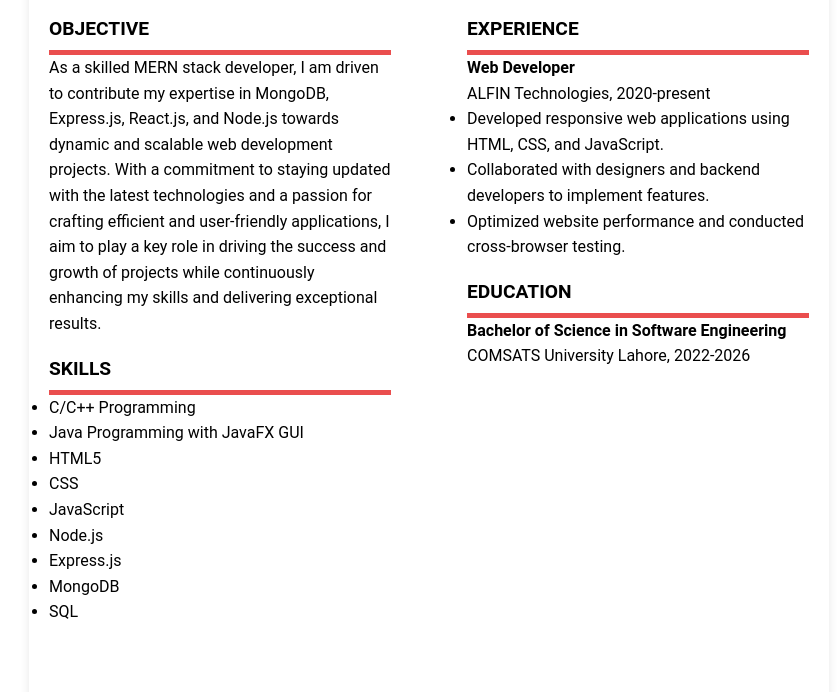
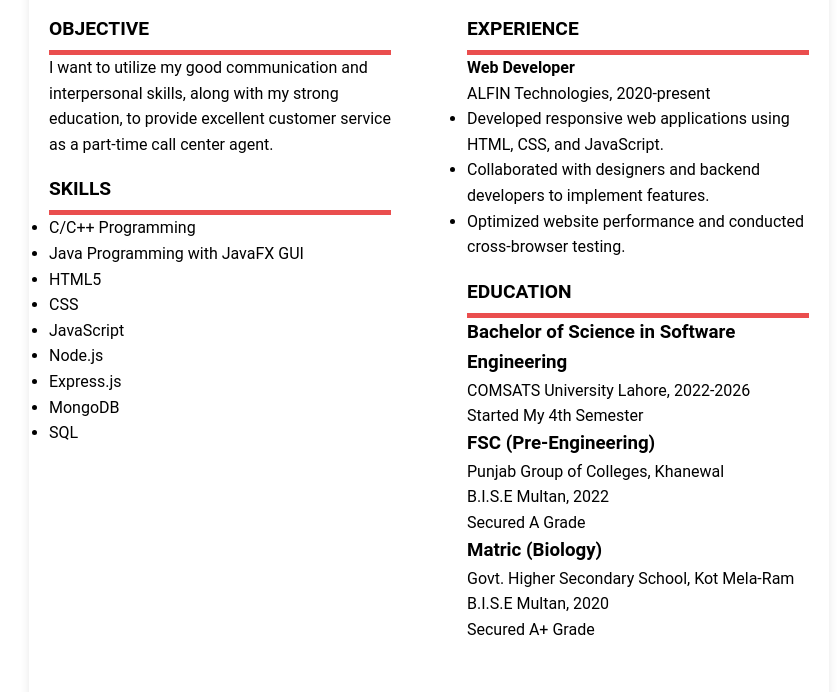
Before and after one commit to junaidrao47/My-CV, a plain HTML site: page index.html in a window 1280 px wide. Shown: the part 170-862 px from the top of the page, without its empty margins (211-1051 px from the left). Drawn offline with Linux system fonts and the light colour scheme.

Commit message:
Update index.html

```diff
--- a/index.html
+++ b/index.html
@@ -25,17 +25,17 @@
                 <div class="section objective">
                     <h2 class="section-title">OBJECTIVE</h2>
                     <div class="line"></div>
-                    <div class="content">
-                        <p>
-                             As a skilled MERN stack developer, I am driven to contribute my expertise in MongoDB, Express.js, React.js, and Node.js towards dynamic and scalable web development projects. With a commitment to staying updated with the latest technologies and a passion for crafting efficient and user-friendly applications, I aim to play a key role in driving the success and growth of projects while continuously enhancing my skills and delivering exceptional results.
+                    <div class="content p-1">
+                        <p >
+                            I want to utilize my good communication and interpersonal skills, along with my strong education, to provide excellent customer service as a part-time call center agent.
                         </p>
                     </div>
                 </div>
                 <div class="section skills">
                     <h2 class="section-title">SKILLS</h2>
                     <div class="line"></div>
-                    <div class="content">
-                        <ul>
+                    <div class="content ">
+                        <ul class="p-1">
                             <li>C/C++ Programming</li>
                             <li>Java Programming with JavaFX GUI</li>
                             <li>HTML5</li>
@@ -67,8 +67,23 @@
                     <h2 class="section-title">EDUCATION</h2>
                     <div class="line"></div>
                     <div class="content">
-                        <p><strong>Bachelor of Science in Software Engineering</strong></p>
-                        <p>COMSATS University Lahore, 2022-2026</p>
+                        <div class="degree">
+                            <h3>Bachelor of Science in Software Engineering</h3>
+                            <p>COMSATS University Lahore, 2022-2026</p>
+                            <p>Started My 4th Semester</p>
+                        </div>
+                        <div class="degree">
+                            <h3>FSC (Pre-Engineering)</h3>
+                            <p>Punjab Group of Colleges, Khanewal</p>
+                            <p>B.I.S.E Multan, 2022</p>
+                            <p>Secured A Grade</p>
+                        </div>
+                        <div class="degree">
+                            <h3>Matric (Biology)</h3>
+                            <p>Govt. Higher Secondary School, Kot Mela-Ram</p>
+                            <p>B.I.S.E Multan, 2020</p>
+                            <p>Secured A+ Grade</p>
+                        </div>
                     </div>
                 </div>
             </div>
```
